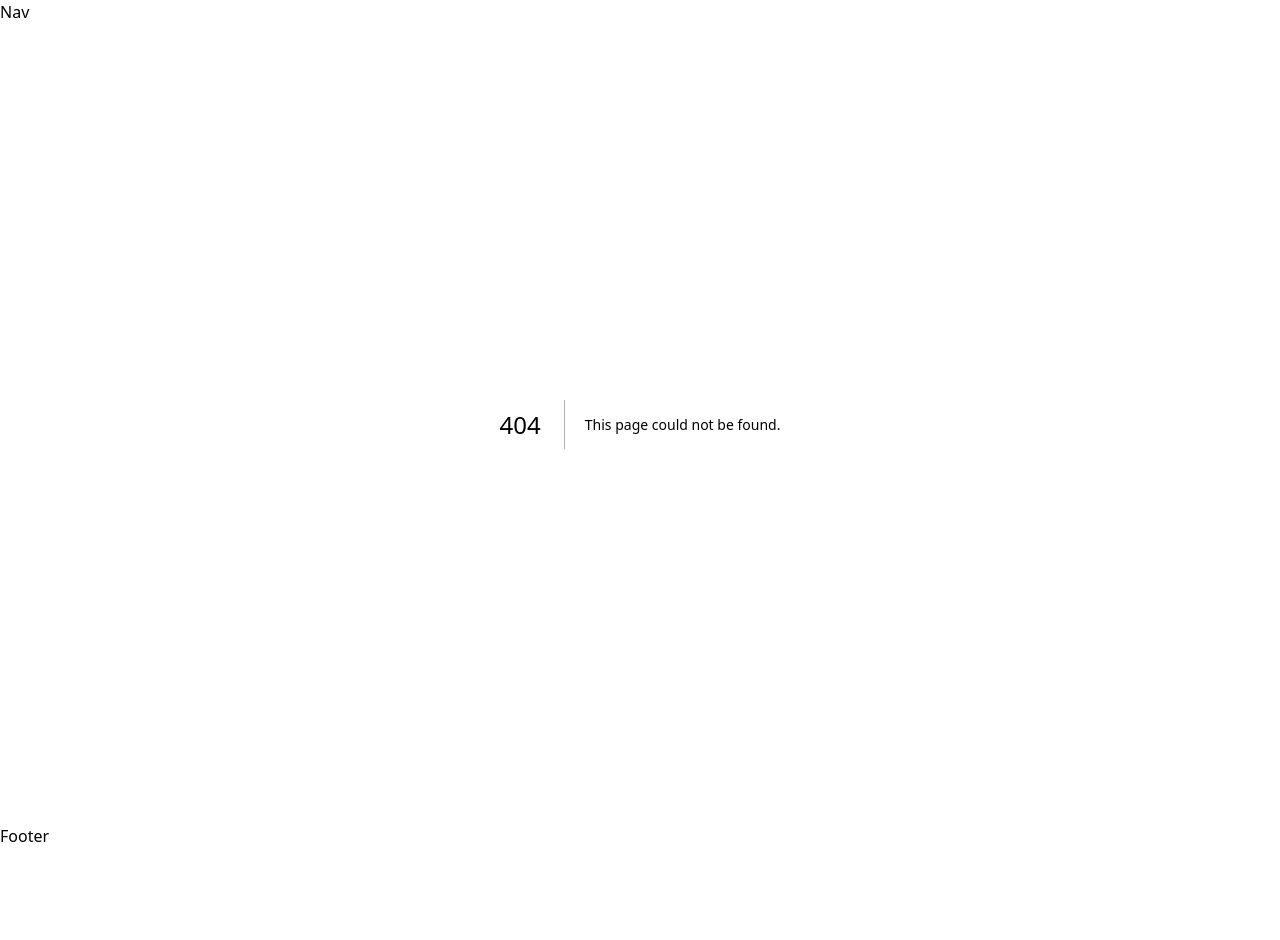
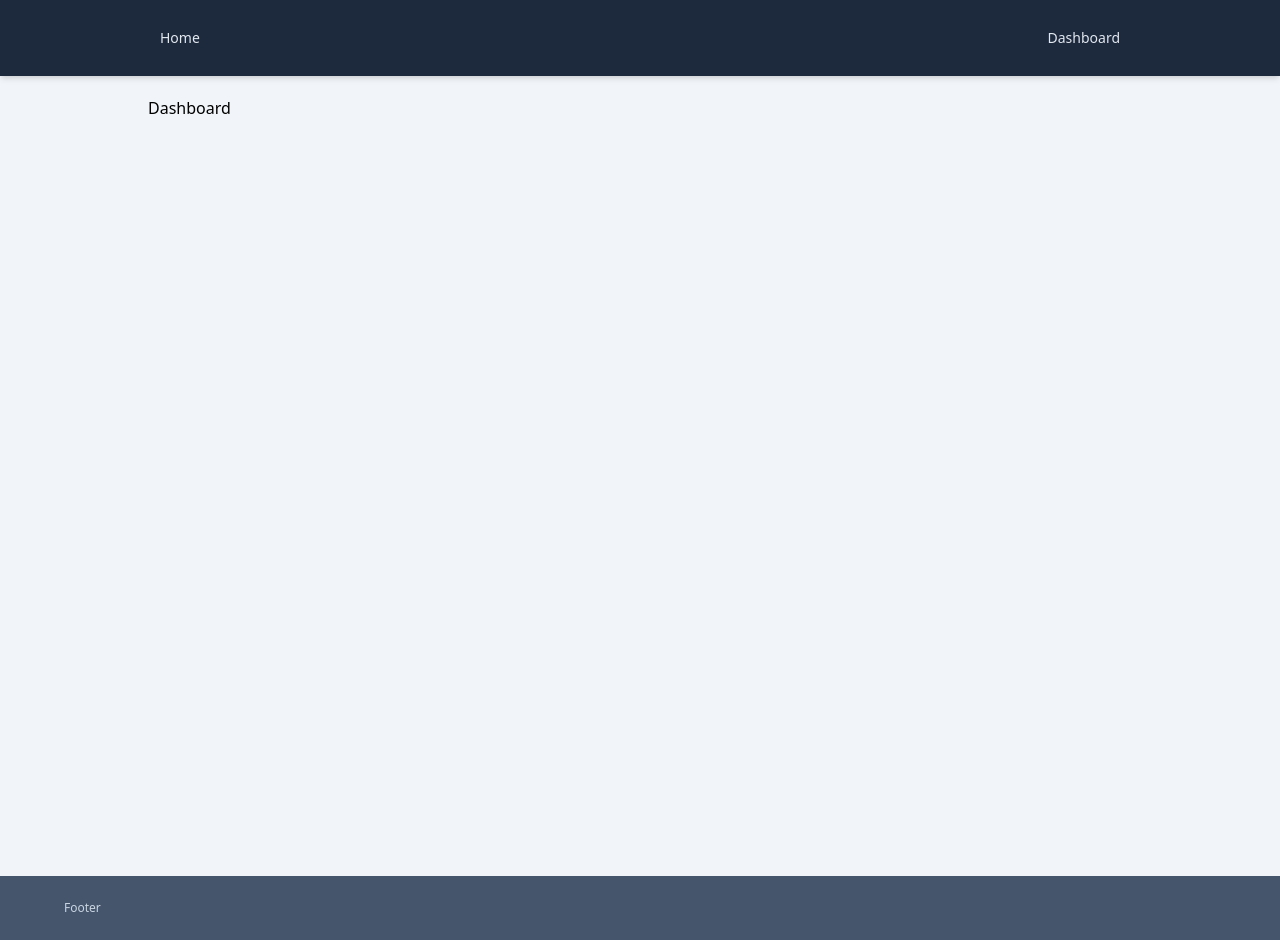
Before and after one commit to ryanpatenio/learning-nextjs, a Next.js app: page /dashboard in a window 1280 px wide. Before the commit this address had no page. Before the commit the page ends 848 px from the top, so only its background shows below. Built offline with nearby package versions, Linux system fonts and the light colour scheme.

Commit message:
using routes in next js all notes inside the readme file

```diff
--- /dev/null
+++ b/src/app/dashboard/page.jsx
@@ -0,0 +1,7 @@
+export default function Dashboard  () {
+    return (
+        <div>
+            Dashboard
+        </div>
+    )
+}
--- a/src/app/globals.css
+++ b/src/app/globals.css
@@ -1 +1,77 @@
 @import "tailwindcss";
+@tailwind utilities;
+
+@layer base {
+  body {
+    @apply bg-slate-100;
+  }
+  header {
+    @apply bg-slate-800 shadow-md;
+  }
+  nav {
+    @apply p-5 max-w-screen-lg mx-auto flex items-center justify-between *:space-x-6 *:flex *:items-center;
+  }
+  main {
+    @apply max-w-screen-lg min-h-screen mx-auto p-5;
+  }
+  input[type="text"],
+  input[type="email"],
+  input[type="password"],
+  input[type="search"],
+  input[type="tel"],
+  input[type="url"],
+  textarea {
+    @apply block w-full rounded-md border-0 p-2 text-slate-900 shadow-sm ring-1 ring-inset ring-slate-300 placeholder:text-slate-500 focus:ring-1 focus:ring-inset focus:ring-indigo-600 bg-white;
+  }
+  label {
+    @apply block text-sm font-medium leading-6 text-slate-500 first-letter:capitalize;
+  }
+  table {
+    @apply w-full text-sm text-left rounded-md shadow-lg overflow-hidden mb-6 table-auto bg-white;
+  }
+  thead {
+    @apply text-xs uppercase font-medium border-b border-slate-100 text-slate-600;
+  }
+  tbody tr {
+    @apply hover:bg-slate-100 w-full p-0;
+  }
+  th {
+    @apply px-6 py-4;
+  }
+  td {
+    @apply px-6 py-4 border-b border-slate-100;
+  }
+  footer {
+    @apply w-full mx-auto bg-slate-600 text-slate-300 text-xs py-6 px-16 flex items-center justify-between *:space-x-6 *:flex *:items-center;
+  }
+}
+
+@layer components {
+  .container {
+    @apply p-6 rounded-lg shadow-lg bg-white mx-auto;
+  }
+  .btn-primary {
+    @apply text-white bg-indigo-600 px-14 py-1.5 rounded-md shadow-sm hover:bg-indigo-700 active:ring-2 ring-offset-1 ring-indigo-700 disabled:bg-slate-300 disabled:text-slate-100 disabled:cursor-not-allowed;
+  }
+  .text-link {
+    @apply text-sm text-indigo-600 hover:text-indigo-700 underline;
+  }
+  .nav-link {
+    @apply text-slate-200 hover:bg-slate-700 hover:text-white rounded-md px-3 py-2 text-sm font-medium;
+  }
+  .nav-link-active {
+    @apply bg-slate-700;
+  }
+  .title {
+    @apply mb-6 text-center text-3xl font-bold leading-9 text-slate-900;
+  }
+  .error {
+    @apply text-xs text-red-500 mt-1;
+  }
+  .avatar {
+    @apply w-8 h-8 rounded-full overflow-hidden object-center object-cover;
+  }
+  .round-btn {
+    @apply w-8 h-8 overflow-auto rounded-full bg-slate-100 focus:outline-none focus:ring-1 focus:ring-slate-100 focus:ring-offset-2 focus:ring-offset-slate-800;
+  }
+}
--- a/src/app/layout.jsx
+++ b/src/app/layout.jsx
@@ -1,4 +1,5 @@
 
+import Link from "next/link";
 import "./globals.css";
 
 export default function RootLayout({ children }) {
@@ -6,7 +7,10 @@ export default function RootLayout({ children }) {
     <html lang="en">
       <body >
         <header>
-          <nav>Nav</nav>
+          <nav>
+            <Link className="nav-link" href="/"> Home</Link>
+            <Link className="nav-link" href="/dashboard"> Dashboard</Link>
+          </nav>
         </header>
         <main>
           {children}
```
Also changed, not shown: 1 other file (tests, documents, lock files or other folders).
